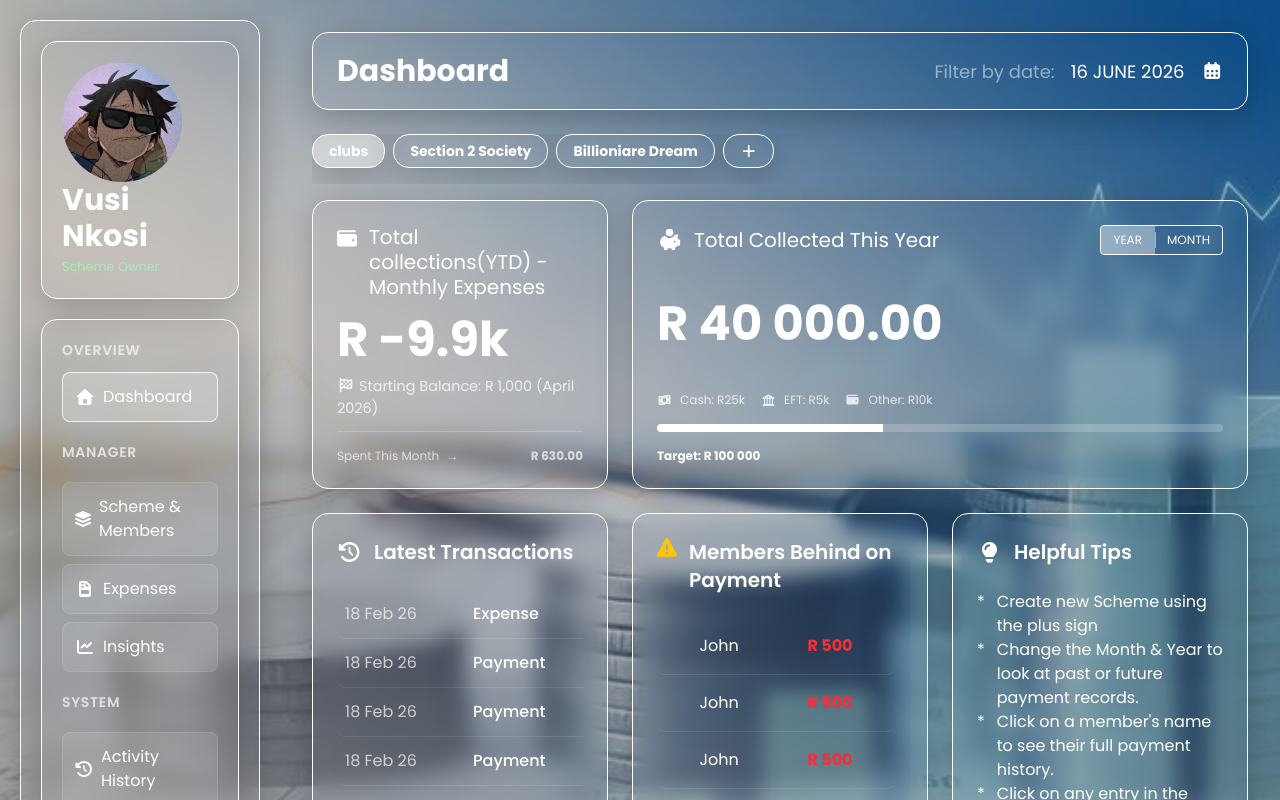
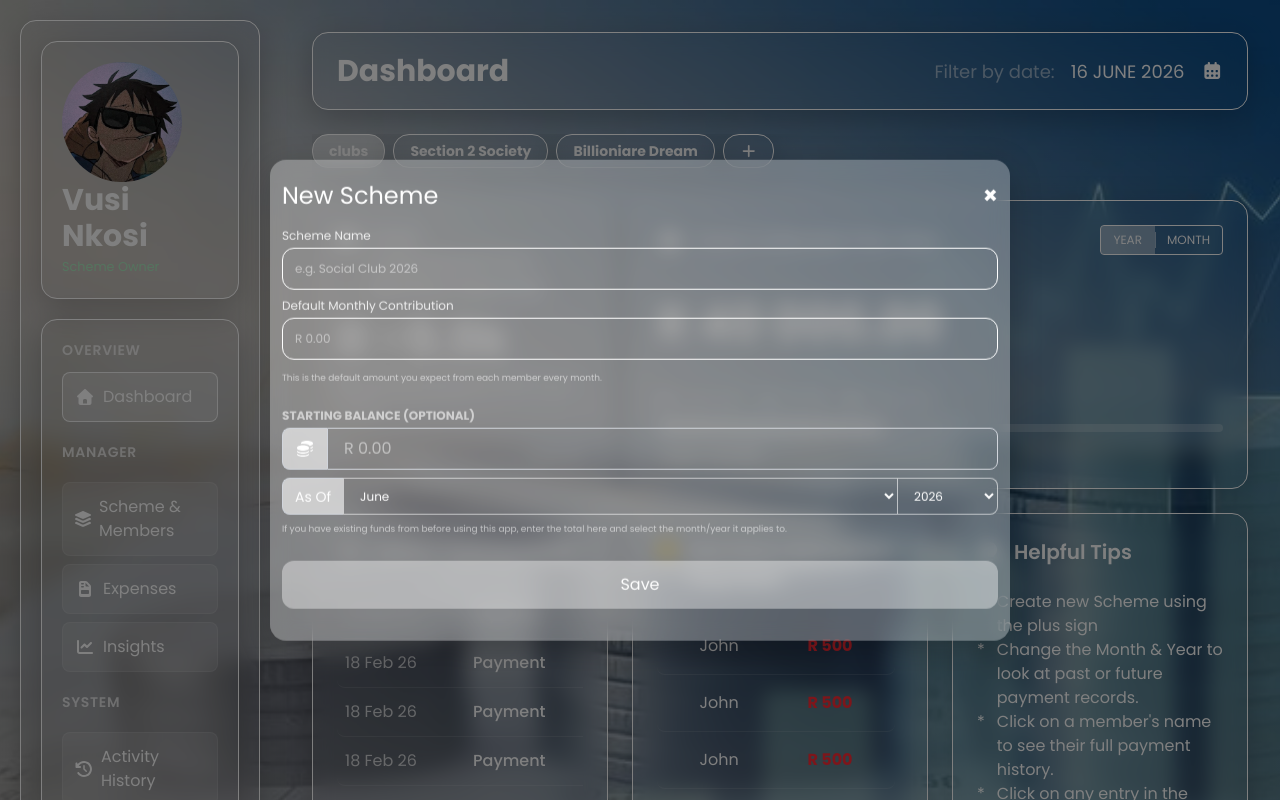
Before and after one commit to Siya-gift/SchemeManager, a React (Vite) app: page / in a window 1280 px wide. Both pictures are taken after a click on the item "Create Scheme". Shown: the top 800 px of the page. Built offline with nearby package versions, Linux system fonts and the light colour scheme.

Commit message:
fix: add scheme selection functionality and integrate into Dashboard and SchemeMembers components

```diff
--- a/src/App.jsx
+++ b/src/App.jsx
@@ -55,6 +55,8 @@ function App() {
     setCalenderState(false);
   }, [value]);
 
+  //props declared
+  const [schemeSelectedState, setSchemeSelectedState] = useState(0);
 
   //schemes
   const allSchemes = [
@@ -78,6 +80,10 @@ function App() {
     }
   ]
   const [schemes, setSchemes] = useState(() => allSchemes);
+
+  const schemeSelected = (idx) => {
+    setSchemeSelectedState(idx)
+  }
 
   return (
     <>
@@ -120,10 +126,12 @@ function App() {
         <Profile toggleState={toggleState} />
         <Dashboard toggleState={toggleState} toggleMobileState={toggleMobileState} overlayer={overlayer}
           openCalender={openCalender} formattedDate={formattedDate} schemes={schemes} setSchemes={setSchemes}
+          schemeSelected={schemeSelected} schemeSelectedState={schemeSelectedState} setSchemeSelectedState={setSchemeSelectedState}
         />
         <Overlayer overlayer={overlayer} toggleMenu={toggleMenu} />
         <SchemeMembers toggleState={toggleState} toggleMobileState={toggleMobileState} openCalender={openCalender}
-          formattedDate={formattedDate} schemes={schemes} setSchemes={setSchemes}
+          formattedDate={formattedDate} schemes={schemes} setSchemes={setSchemes} schemeSelected={schemeSelected} schemeSelectedState={schemeSelectedState}
+          setSchemeSelectedState={setSchemeSelectedState}
         />
         <Expenses toggleState={toggleState} toggleMobileState={toggleMobileState} openCalender={openCalender} formattedDate={formattedDate} />
         <Insights toggleState={toggleState} toggleMobileState={toggleMobileState} formattedDate={formattedDate} />
--- a/src/components/Dashboard.jsx
+++ b/src/components/Dashboard.jsx
@@ -9,20 +9,20 @@ function Dashboard({
     openCalender,
     formattedDate,
     schemes,
-    setSchemes
+    setSchemes,
+    schemeSelected,
+    schemeSelectedState,
+    setSchemeSelectedState
 }) {
 
+    const [isAddSchemeModal, setAddSchemeModal] = useState(false);
+
     const [YearMonthFilter, setYearMonthFilter] = useState(1)
-    const [schemeTabState, setschemeTabState] = useState(1)
 
     const [totalAmount, setTotalAmount] = useState(9900)
 
     const switchYearMonthFilter = (periodSelected) => {
         setYearMonthFilter(periodSelected)
-    }
-
-    const switchScheme = (schemeTabSelected) => {
-        setschemeTabState(schemeTabSelected)
     }
 
     // Numbers helper
@@ -39,7 +39,39 @@ function Dashboard({
         return result.replace('.0', '');
     };
 
+    //form input
+    const [newScheme, setNewScheme] = useState('');
+    const [newSchemeAmount, setNewSchemeAmount] = useState('');
+    const [newSchemeStartingBal, setNewSchemeStartingBal] = useState('');
+    const [newSchemeDate, setNewSchemeDate] = useState(new Date().getMonth());
+    const [newSchemeYear, setNewSchemeYear] = useState(new Date().getFullYear());
 
+    // Input handler functions
+    const handleSchemeNameInputChange = (e) => setNewScheme(e.target.value);
+    const handleSchemeAmountInputChange = (e) => setNewSchemeAmount(e.target.value);
+    const handleSchemeStartingBalInputChange = (e) => setNewSchemeStartingBal(e.target.value);
+    const handleSchemeDateInputChange = (e) => setNewSchemeDate(e.target.value);
+    const handleSchemeYearInputChange = (e) => setNewSchemeYear(e.target.value);
+
+    const saveScheme = () => {
+
+        if (!newScheme.trim()) return;
+        if (!newSchemeAmount) return;
+
+        const schemeToAdd = {
+            scheme: newScheme.trim(),
+            monthlyContribution: newSchemeAmount,
+            startingBal: newSchemeStartingBal,
+            date: newSchemeDate
+        }
+
+        setSchemes((prev) => [...prev, schemeToAdd]);
+        setNewScheme("");
+        setNewSchemeAmount("");
+
+
+        setAddSchemeModal(false);
+    };
 
     return (
         <div className={`dashboard w-full min-h-screen p-4 md:p-8
@@ -78,13 +110,15 @@ function Dashboard({
                     <li key={idx} className={`tab hover:bg-white/45 cursor-pointer
                     text-white glass rounded-2xl px-4 py-1.5 font-bold
                     text-sm whitespace-nowrap transition-all
-                    ${schemeTabState === idx + 1 ? "bg-white/45" : ""}`}
-                        onClick={() => switchScheme(idx + 1)}
+                    ${schemeSelectedState === idx ? "bg-white/45" : ""}`}
+                        onClick={() => setSchemeSelectedState(idx)}
                     >{scheme.scheme}</li>
                 ))}
 
 
-                <li className='group flex items-center tab hover:bg-white/20 cursor-pointer text-white glass rounded-2xl px-4 py-1.5 font-bold text-sm transition-all mr-35'>
+                <li className='group flex items-center tab hover:bg-white/20 cursor-pointer
+                text-white glass rounded-2xl px-4 py-1.5 font-bold text-sm transition-all mr-35'
+                    onClick={() => setAddSchemeModal(true)}>
                     <span><i className="fa-solid fa-plus"></i></span>
                     <span className='max-w-0 opacity-0 overflow-hidden group-hover:max-w-xs
                      group-hover:opacity-100 group-hover:ml-2 transition-all duration-300
@@ -259,6 +293,121 @@ function Dashboard({
             <div className='footer flex flex-col sm:flex-row justify-center items-center py-5 px-6 glass text-white'>
                 <p>All rights reserved &copy; 2026 </p>
             </div>
+
+            {isAddSchemeModal && (
+                <div className='fixed z-9 top-1/2 left-1/2 -translate-y-1/2 -translate-x-1/2 bg-black/50 h-screen w-screen'>
+                    <div className="fixed top-1/2 left-1/2 -translate-y-1/2 -translate-x-1/2 w-75 md:w-185 h-auto border-none! glass px-3 py-5 bg-white/30 backdrop-blur-md z-9999">
+
+                        {/* Header */}
+                        <div className='flex justify-between align-center w-full text-white mb-4'>
+                            <h1 className='text-2xl'>New Scheme</h1>
+                            <p className='font-bold text-2xl cursor-pointer' onClick={() => setAddSchemeModal(false)}>&times;</p>
+                        </div>
+
+                        {/* Scheme Name Input */}
+                        <div className='mb-2 text-xs'>
+                            <h4 className='text-white/85'>Scheme Name</h4>
+                            <input
+                                className='border-white mt-1 border w-full rounded-xl p-3 focus:border-white focus:outline-white text-white'
+                                required
+                                placeholder={`e.g. Social Club ${new Date().getFullYear()}`}
+                                type='text'
+                                onChange={handleSchemeNameInputChange}
+                                value={newScheme}
+                            />
+                        </div>
+
+                        {/* Default Contribution Input */}
+                        <div className='mb-2 text-xs'>
+                            <h4 className='text-white/85'>Default Monthly Contribution</h4>
+                            <input
+                                className='border-white mt-1 border w-full rounded-xl p-3 focus:border-white focus:outline-white text-white '
+                                required
+                                type='number'
+                                placeholder='R 0.00'
+                                onChange={handleSchemeAmountInputChange}
+                                value={newSchemeAmount}
+                            />
+                            <p className='text-white/60 text-[9px] w-full mt-3 mb-6'>
+                                This is the default amount you expect from each member every month.
+                            </p>
+                        </div>
+
+                        {/* Starting Balance Section */}
+                        <div className="mb-3">
+                            <label className="block text-xs font-bold uppercase text-white/60 mb-1">
+                                Starting Balance (Optional)
+                            </label>
+                            <div className="flex mb-2">
+                                <span className="flex items-center px-3 bg-white/60 border border-r-0 border-gray-300 rounded-l-lg text-white">
+                                    <i className="fas fa-coins"></i>
+                                </span>
+                                <input
+                                    type="number"
+                                    id="editSchemeStartingBalance"
+                                    className="w-full px-4 py-2 border border-gray-300 rounded-r-lg text-white focus:outline-none focus:border-white"
+                                    placeholder="R 0.00"
+                                    onChange={handleSchemeStartingBalInputChange}
+                                    value={newSchemeStartingBal}
+                                />
+                            </div>
+
+                            {/* Date Selection Dropdowns */}
+                            <div className="flex">
+                                <span className="flex items-center px-3 bg-white/60 border border-r-0 border-gray-300 rounded-l-lg text-sm text-white">
+                                    As Of
+                                </span>
+
+                                {/* Month Select */}
+                                <select
+                                    id="editSchemeSBMonth"
+                                    onChange={handleSchemeDateInputChange}
+                                    value={newSchemeDate}
+                                    className="flex-1 bg-transparent px-3 py-2 text-white text-xs border border-white/60 focus:outline-none focus:border-white scheme-dark"
+                                >
+                                    {[
+                                        "January", "February", "March", "April", "May", "June",
+                                        "July", "August", "September", "October", "November", "December"
+                                    ].map((month, index) => (
+                                        <option key={index} value={index} className="text-black">
+                                            {month}
+                                        </option>
+                                    ))}
+                                </select>
+
+                                {/* Year Select */}
+                                <select
+                                    id="editSchemeSBYear"
+                                    onChange={handleSchemeYearInputChange}
+                                    value={newSchemeYear}
+                                    className="w-25 bg-transparent px-3 py-2 text-white border border-l-0 border-white/60 rounded-r-lg text-xs focus:outline-none focus:border-white scheme-dark"
+                                >
+                                    {Array.from({ length: 2027 - 2006 + 1 }, (_, index) => 2006 + index).map((year) => (
+                                        <option key={year} value={year} className="text-black">
+                                            {year}
+                                        </option>
+                                    ))}
+                                </select>
+                            </div>
+
+                            <small className="block mt-2 text-[9px] text-white/60 leading-normal">
+                                If you have existing funds from before using this app, enter the total
+                                here and select the month/year it applies to.
+                            </small>
+
+                            {/* Save Button */}
+                            <button
+                                className='w-full py-3 rounded-xl text-white mt-6 bg-white/40 cursor-pointer hover:bg-white/30'
+                                onClick={saveScheme}
+                            >
+                                Save
+                            </button>
+
+                        </div>
+                    </div>
+                </div>
+            )}
+
         </div>
     )
 }
```
Also changed, not shown: src/components/SchemeMembers.jsx (+10 -6 lines).
